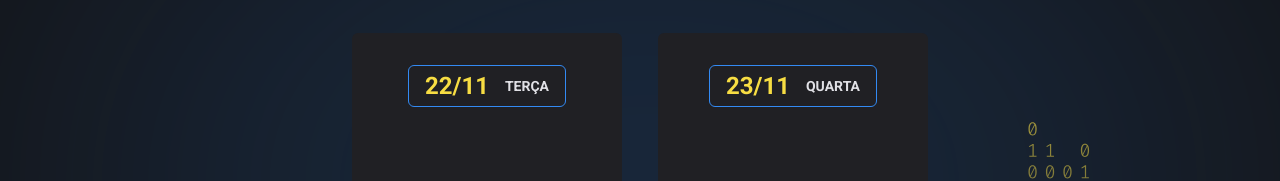
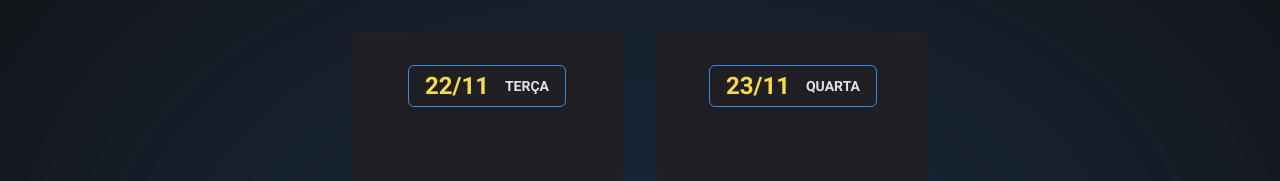
Before and after one commit to GhabrielMolina/NLW-CopaDoMundo, a plain HTML site: page index.html in a window 1280 px wide. Shown: the part 618-799 px from the top of the page. Drawn offline with Linux system fonts and the light colour scheme.

Commit message:
Style.css is modified. Now, we will commit the changes.

```diff
--- a/css/style.css
+++ b/css/style.css
@@ -2,7 +2,7 @@ body {
     background-color: #121214;
     background-image: var(--bg);
     background-position-x: center;
-    background-position-y: 56.6%;
+    background-position-y: 114%;
     font-family: 'Roboto', sans-serif;
 }
 
```
